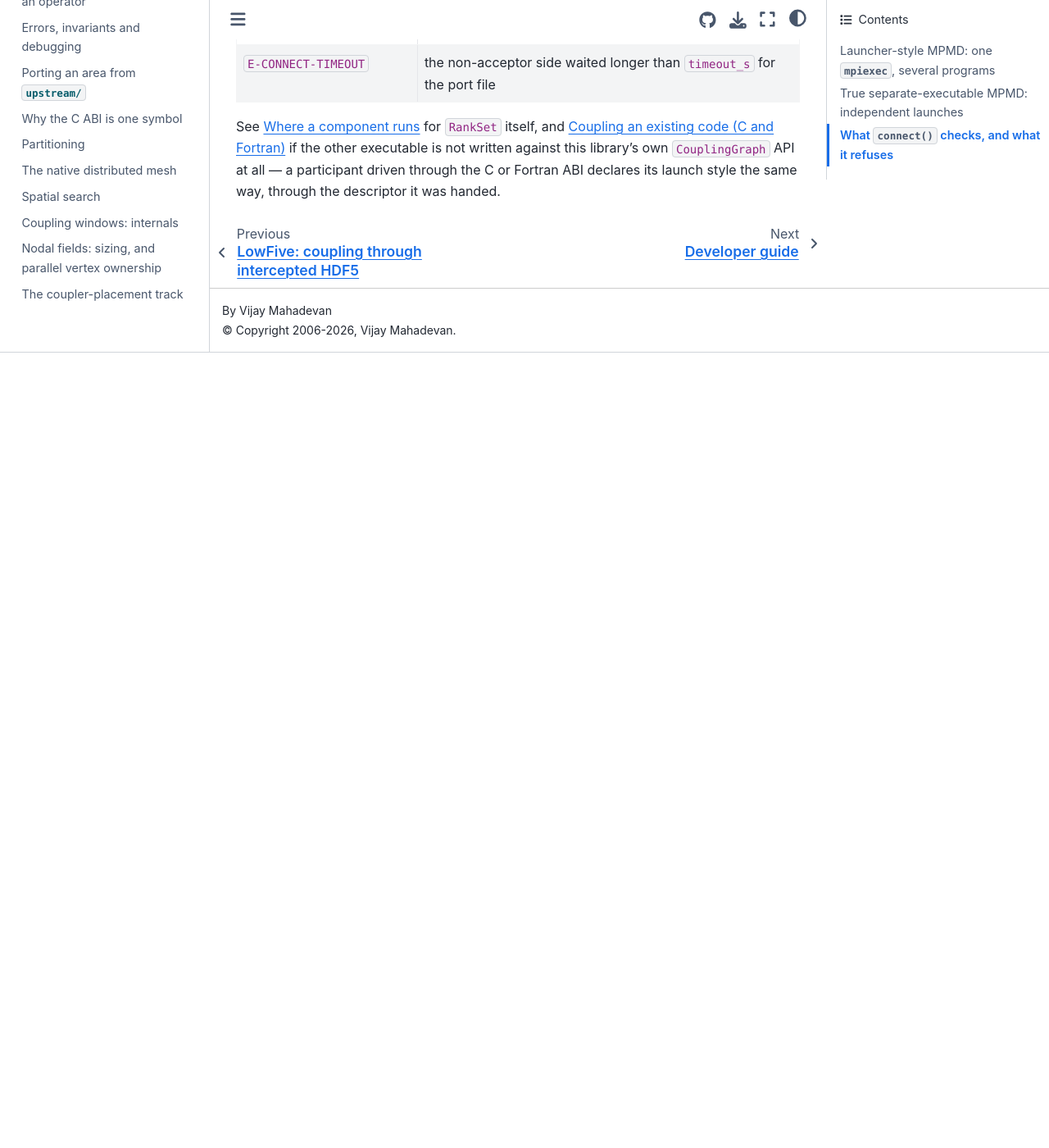
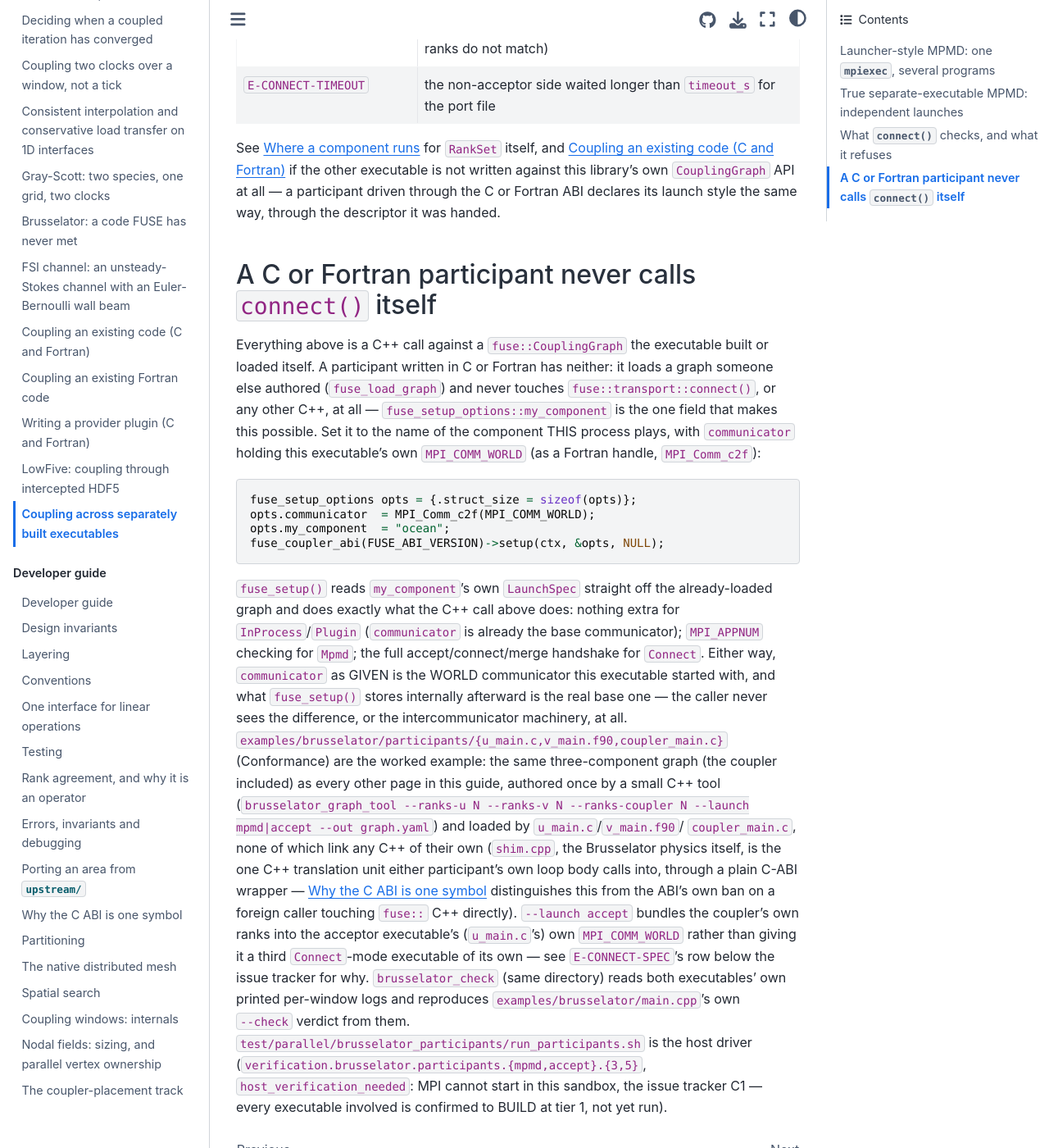
Before and after one commit to vijaysm/fuse, a Sphinx documentation site: the page built from docs/user/multiple-executables.md, in a window 1280 px wide and 1400 px high, scrolled down 3096 px. Shown: the whole window at 82% size. Built offline with Sphinx 7.4.7 and the Sphinx Book theme 1.1.4, drawn with Linux system fonts in a browser that asks for light colours; pages that are not in the unit, such as notebooks, are missing from menus; before the commit the page ends 3526 px from its top, so only the background shows below that; some of the changed text lies outside the part shown.

Commit message:
Document the pairwise-connect limit; point the guide at the Brusselator
The two-component limit of pairwise connect is documented with its
generalisation (E-CONNECT-SPEC also fires for more than two Connect
components); the coupler ranks' participation in the period is the open
item.

````diff
--- a/docs/user/multiple-executables.md
+++ b/docs/user/multiple-executables.md
@@ -109,10 +109,49 @@
 |---|---|
 | `E-LAUNCH-APPNUM` | (graph build) an `Mpmd` component has no `appnum` set |
 | `E-LAUNCH-CONNECT-TARGET` | (graph build) a `Connect` component has neither `port_file` nor `service_name` |
-| `E-CONNECT-SPEC` | the launched components' `RankSet`s are not consecutive blocks in graph order; two `Mpmd` components share one `appnum`; or a non-`Mpmd`/`Connect` component was handed to `connect()` |
+| `E-CONNECT-SPEC` | the launched components' `RankSet`s are not consecutive blocks in graph order; two `Mpmd` components share one `appnum`; a non-`Mpmd`/`Connect` component was handed to `connect()`; or more than TWO components declare `Connect` |
 | `E-CONNECT-APPNUM` | the real `MPI_APPNUM` layout at runtime disagrees with the graph (an undeclared appnum, or a declared one whose ranks do not match) |
 | `E-CONNECT-TIMEOUT` | the non-acceptor side waited longer than `timeout_s` for the port file |
 
 See [](placement.md) for `RankSet` itself, and [](c-abi.md) if the other executable is not written
 against this library's own `CouplingGraph` API at all — a participant driven through the C or
 Fortran ABI declares its launch style the same way, through the descriptor it was handed.
+
+## A C or Fortran participant never calls `connect()` itself
+
+Everything above is a C++ call against a `fuse::CouplingGraph` the executable built or loaded
+itself. A participant written in C or Fortran has neither: it loads a graph someone else authored
+(`fuse_load_graph`) and never touches `fuse::transport::connect()`, or any other C++, at all —
+`fuse_setup_options::my_component` is the one field that makes this possible. Set it to the name of
+the component THIS process plays, with `communicator` holding this executable's own
+`MPI_COMM_WORLD` (as a Fortran handle, `MPI_Comm_c2f`):
+
+```c
+fuse_setup_options opts = {.struct_size = sizeof(opts)};
+opts.communicator  = MPI_Comm_c2f(MPI_COMM_WORLD);
+opts.my_component  = "ocean";
+fuse_coupler_abi(FUSE_ABI_VERSION)->setup(ctx, &opts, NULL);
+```
+
+`fuse_setup()` reads `my_component`'s own `LaunchSpec` straight off the already-loaded graph and
+does exactly what the C++ call above does: nothing extra for `InProcess`/`Plugin` (`communicator`
+is already the base communicator); `MPI_APPNUM` checking for `Mpmd`; the full accept/connect/merge
+handshake for `Connect`. Either way, `communicator` as GIVEN is the WORLD communicator this
+executable started with, and what `fuse_setup()` stores internally afterward is the real base one
+— the caller never sees the difference, or the intercommunicator machinery, at all.
+`examples/brusselator/participants/{u_main.c,v_main.f90,coupler_main.c}` (Conformance) are the
+worked example: the same three-component graph (the coupler included) as every other page in this
+guide, authored once by a small C++ tool (`brusselator_graph_tool --ranks-u N --ranks-v N
+--ranks-coupler N --launch mpmd|accept --out graph.yaml`) and loaded by `u_main.c`/`v_main.f90`/
+`coupler_main.c`, none of which link any C++ of their own (`shim.cpp`, the Brusselator physics
+itself, is the one C++ translation unit either participant's own loop body calls into, through a
+plain C-ABI wrapper — [](../dev/abi-design.md) distinguishes this from the ABI's own ban on a
+foreign caller touching `fuse::` C++ directly). `--launch accept` bundles the coupler's own ranks
+into the acceptor executable's (`u_main.c`'s) own `MPI_COMM_WORLD` rather than giving it a third
+`Connect`-mode executable of its own — see `E-CONNECT-SPEC`'s row below the issue tracker for
+why. `brusselator_check` (same directory) reads both executables' own printed per-window logs and
+reproduces `examples/brusselator/main.cpp`'s own `--check` verdict from them.
+`test/parallel/brusselator_participants/run_participants.sh` is the host driver
+(`verification.brusselator.participants.{mpmd,accept}.{3,5}`, `host_verification_needed`: MPI cannot
+start in this sandbox, the issue tracker C1 — every executable involved is confirmed to BUILD at tier 1,
+not yet run).
````
